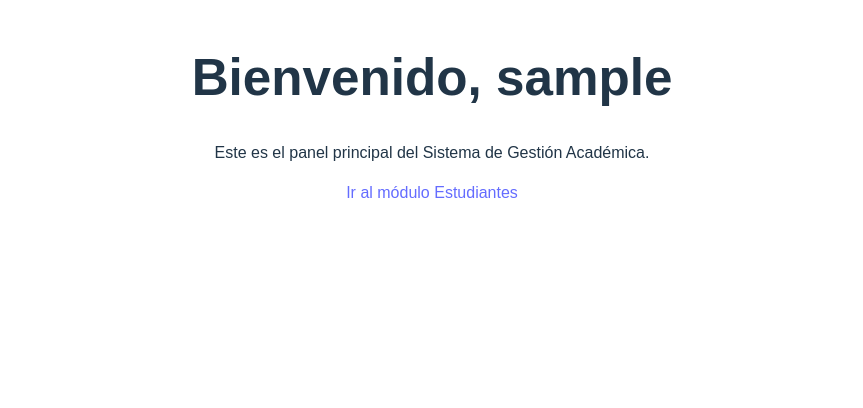
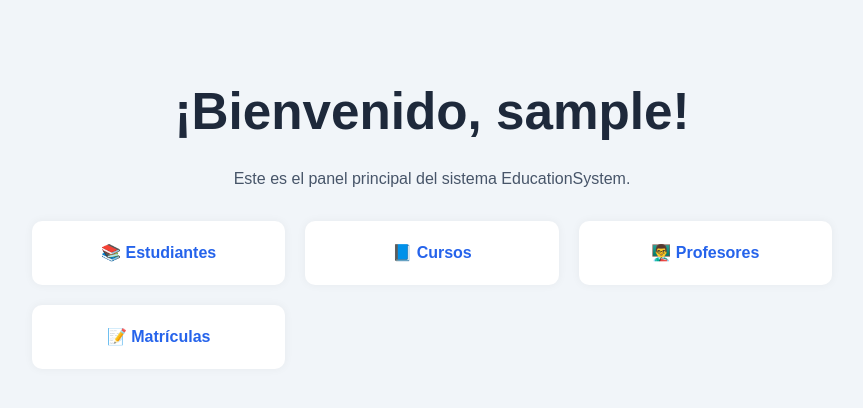
Before and after one commit to agaviria-projects/ProyectoIntegrador-Desarrollo-Frontend, a React (Vite) app: page /dashboard in a window 1280 px wide. Shown: the top 408 px of the page, without its empty margins (208-1071 px from the left). Built offline with nearby package versions, Linux system fonts and the light colour scheme; sample sign-in values are in the browser's storage.

Commit message:
Entrega visual: login y dashboard funcional para el 15 de mayo

```diff
--- a/package.json
+++ b/package.json
@@ -10,6 +10,7 @@
     "preview": "vite preview"
   },
   "dependencies": {
+    "i": "^0.3.7",
     "react": "^19.1.0",
     "react-dom": "^19.1.0",
     "react-router-dom": "^7.6.0"
--- a/src/pages/Dashboard.jsx
+++ b/src/pages/Dashboard.jsx
@@ -2,12 +2,47 @@ function Dashboard() {
   const username = localStorage.getItem("userName");
 
   return (
-    <div style={{ textAlign: "center", marginTop: "50px" }}>
-      <h1>Bienvenido, {username}</h1>
-      <p>Este es el panel principal del Sistema de Gestión Académica.</p>
-      <a href="/estudiantes">Ir al módulo Estudiantes</a>
+    <div style={{
+      minHeight: "100vh",
+      backgroundColor: "#f1f5f9",
+      fontFamily: "Arial, sans-serif",
+      display: "flex",
+      flexDirection: "column",
+      alignItems: "center",
+      padding: "50px"
+    }}>
+      <h1 style={{ color: "#1e293b", marginBottom: "10px" }}>
+        ¡Bienvenido, {username}!
+      </h1>
+      <p style={{ marginBottom: "30px", color: "#475569" }}>
+        Este es el panel principal del sistema EducationSystem.
+      </p>
+
+      <div style={{
+        display: "grid",
+        gap: "20px",
+        gridTemplateColumns: "repeat(auto-fit, minmax(200px, 1fr))",
+        width: "100%",
+        maxWidth: "800px"
+      }}>
+        <a href="/estudiantes" style={linkStyle}>📚 Estudiantes</a>
+        <a href="#" style={linkStyle}>📘 Cursos</a>
+        <a href="#" style={linkStyle}>👨‍🏫 Profesores</a>
+        <a href="#" style={linkStyle}>📝 Matrículas</a>
+      </div>
     </div>
   );
 }
 
+const linkStyle = {
+  backgroundColor: "#ffffff",
+  padding: "20px",
+  textAlign: "center",
+  borderRadius: "10px",
+  textDecoration: "none",
+  fontWeight: "bold",
+  color: "#2563eb",
+  boxShadow: "0 0 10px rgba(0,0,0,0.05)"
+};
+
 export default Dashboard;
```
Also changed, not shown: 1 other file (tests, documents, lock files or other folders).
